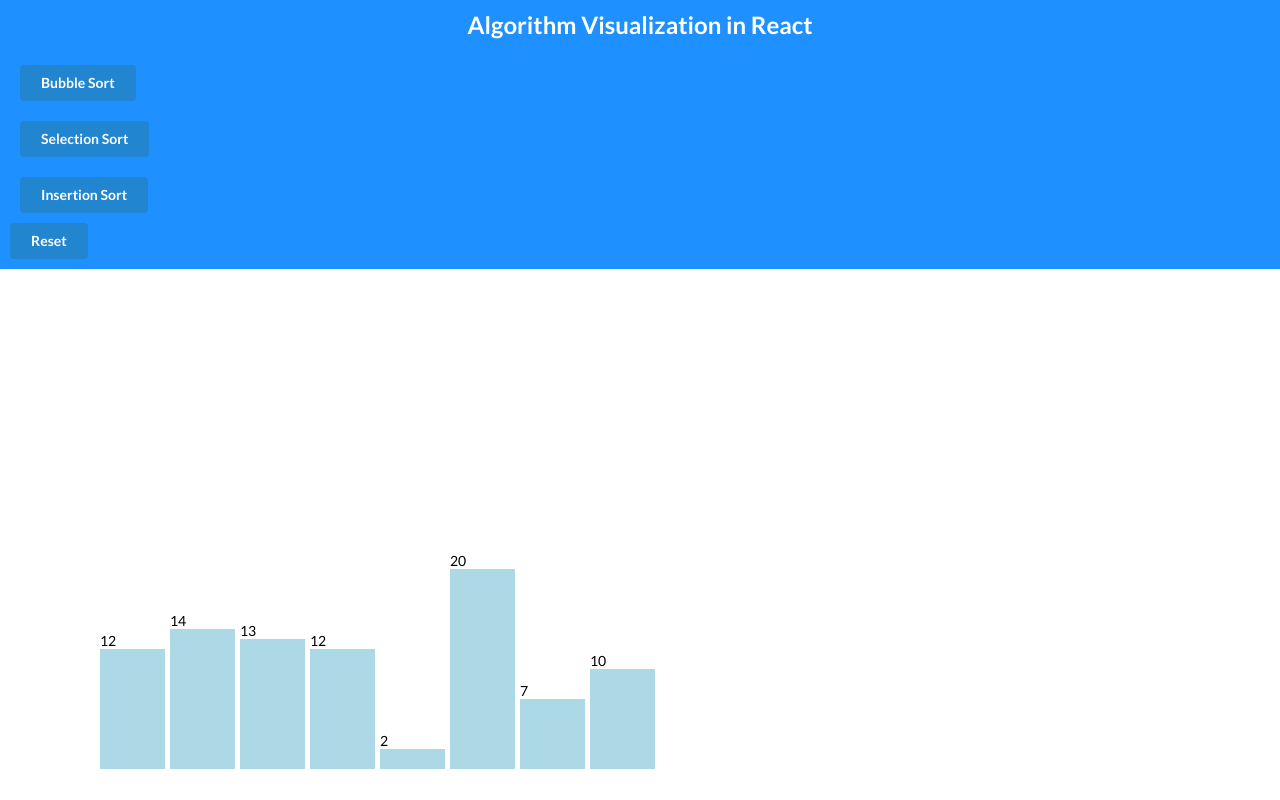
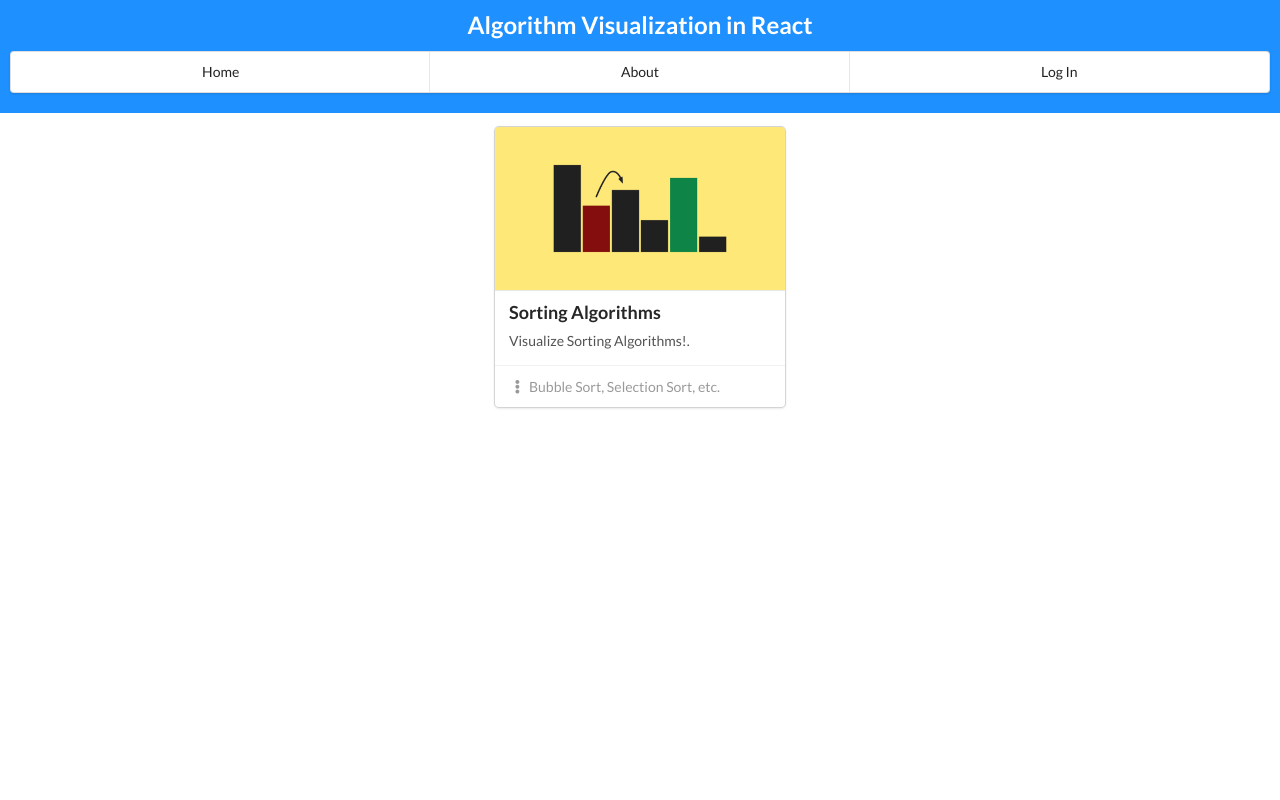
Before and after one commit to brendanfurtado/visualize, a React (Create React App) app: page / in a window 1280 px wide. Built offline with nearby package versions, Linux system fonts and the light colour scheme.

Commit message:
Implement start of main dashboard

```diff
--- a/src/Animations/SortAnimation.js
+++ b/src/Animations/SortAnimation.js
@@ -5,7 +5,7 @@ var durationTime = 1000;
 
 //Child component for Sorting algorithms
 class SortAnimation extends React.Component {
-  highlightAnimation(i, i1) {
+  highlightAnimation(i) {
     var sel = `rect#rect${i}`;
     var svg_sel = d3.select(sel);
 
--- a/src/components/App.js
+++ b/src/components/App.js
@@ -1,5 +1,7 @@
 import React from 'react';
-import BarChart from './charts/BarChart';
+// import BarChart from './charts/BarChart';
+import NavBar from './NavBar';
+import SortingCard from './SortingCard';
 // data: [12, 13, 2, 20, 7, 10],
 //[3, 38, 5, 44, 15, 36, 26, 27, 2, 46]
 //[12, 14, 13, 12, 2, 20, 7, 10]
@@ -16,24 +18,31 @@ class App extends React.Component {
   }
 
   render() {
-    const headerStyle = {
-      backgroundColor: 'DodgerBlue',
-      padding: '10px',
-    };
+    // const headerStyle = {
+    //   backgroundColor: 'DodgerBlue',
+    //   padding: '10px',
+    // };
 
     return (
-      <div className="App" style={headerStyle}>
-        <h2 style={{ color: 'white', textAlign: 'center' }}>
-          Algorithm Visualization in React
-        </h2>
-        <BarChart
+      <div className="App">
+        <NavBar />
+
+        {/* <div class="ui stackable four column grid"> */}
+        {/* <div class="column"> */}
+        <SortingCard />
+        {/* </div> */}
+        {/* <div class="column"></div>
+          <div class="column"></div>
+          <div class="column"></div> */}
+        {/* </div> */}
+        {/* <BarChart
           data={this.state.data}
           width={this.state.width}
           height={this.state.height}
         />
         <button className="ui primary button" onClick={() => this.rerender()}>
           Reset
-        </button>
+        </button> */}
       </div>
     );
   }
--- a/src/components/NavBar.js
+++ b/src/components/NavBar.js
@@ -1 +1,30 @@
-// import React as 'react';
+import React from 'react';
+
+class NavBar extends React.Component {
+  render() {
+    const headerStyle = {
+      color: 'white',
+      textAlign: 'center',
+      backgroundColor: 'DodgerBlue',
+      padding: '10px',
+      margin: '0 auto',
+    };
+    return (
+      <div>
+        <h2 style={headerStyle}>
+          Algorithm Visualization in React
+          <div
+            className="ui three item menu"
+            style={{ margin: '10px 10px 10px 10px' }}
+          >
+            <a className="item">Home</a>
+            <a className="item">About</a>
+            <a className="item">Log In</a>
+          </div>
+        </h2>
+      </div>
+    );
+  }
+}
+
+export default NavBar;
--- /dev/null
+++ b/src/components/SortingCard.js
@@ -0,0 +1,28 @@
+import React from 'react';
+import chart from './images/chart2.png';
+class SortingCard extends React.Component {
+  render() {
+    return (
+      <div className="ui centered card">
+        <div className="image">
+          <img src={chart} alt="" />
+        </div>
+        <div className="content">
+          <a className="header">Sorting Algorithms</a>
+          {/* <div class="meta">
+            <span class="date">Joined in 2013</span>
+          </div> */}
+          <div className="description">Visualize Sorting Algorithms!.</div>
+        </div>
+        <div className="extra content">
+          <p>
+            <i className="ellipsis vertical icon"></i>
+            Bubble Sort, Selection Sort, etc.
+          </p>
+        </div>
+      </div>
+    );
+  }
+}
+
+export default SortingCard;
```
Also changed, not shown: src/components/Algorithms/SelectionSort.js (+0 -11 lines), public/chart.png (added), src/components/images/chart2.png (added).
